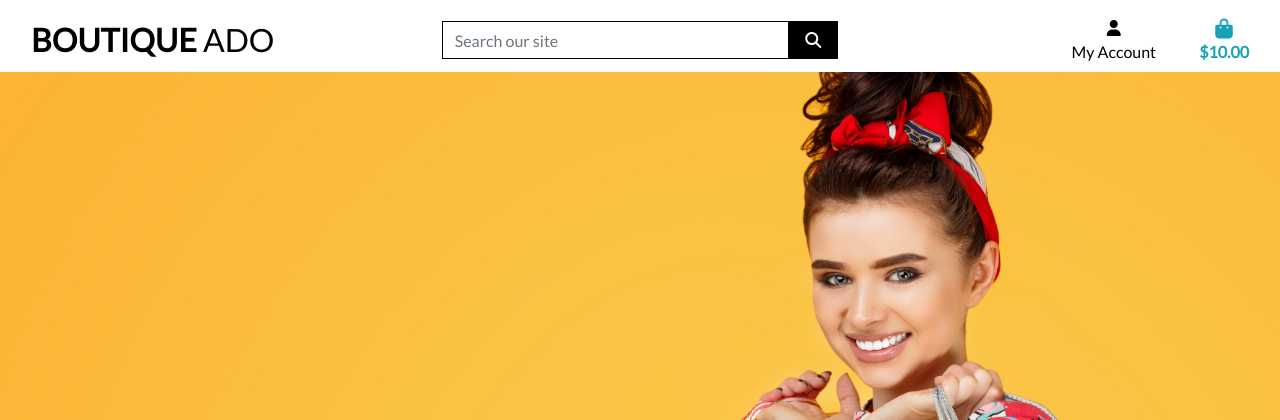
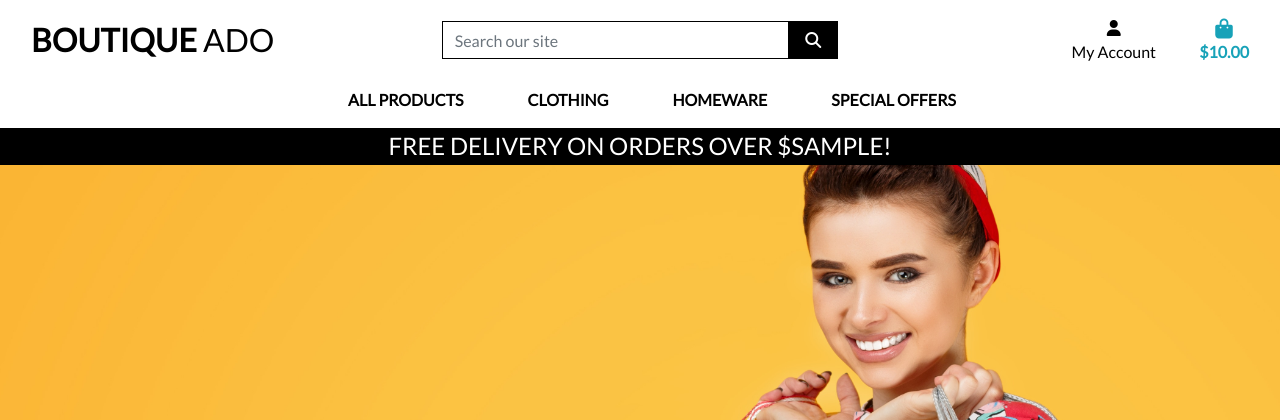
Before and after one commit to HobbesUnleashed/boutique_ado_v1, a Django app: template templates/base.html in a window 1280 px wide. Shown: the top 420 px of the page. Run offline with Django 3.2, Linux system fonts and the light colour scheme; the template is opened without the code that fills it: most values are stand-ins (such as "Sample title", 1, 10 or a date in 2020); some libraries are stand-ins or nearby versions.

Commit message:
Added mobile header and main navbar

```diff
--- a/static/css/base.css
+++ b/static/css/base.css
@@ -58,6 +58,10 @@ body {
     border: 1px solid black !important;
 }
 
+.bg-black {
+    background: #000 !important;
+}
+
 /* -------------------------------- Media Queries */
 
 /* Slightly larger container on xl screens */
--- a/templates/base.html
+++ b/templates/base.html
@@ -118,6 +118,26 @@
                 </ul>
             </div>
         </div>
+        <!-- A main navigation section (new row) beneath the search bar, site title and account info -->
+        <!-- Allows for a shrinking navigation and will be set using various extra methods (Check Onenote) -->
+        <!-- For smaller screens this creates the nav dropdown toggle and any additions within the 'includes' -->
+        <div class="row bg-white">
+            <nav class="navbar navbar-expand-lg navbar-light w-100">
+                <button class="navbar-toggler" type="button" data-toggle="collapse" data-target="#main-nav"
+                    aria-controls="main-nav" aria-expanded="false" aria-label="Toggle navigation">
+                    <span class="navbar-toggler-icon"></span>
+                </button>
+                {% include 'includes/mobile-top-header.html' %}
+                {% include 'includes/main-nav.html' %}
+            </nav>
+        </div>
+        <!-- Another row to incorporate the delivery banner-->
+        <div id="delivery-banner" class="row text-center">
+            <div class="col bg-black text-white">
+                <!-- Free_shipping_threshold variable will be setup separately -->
+                <h4 class="logo-font my-1">Free delivery on orders over ${{ free_shipping_threshold }}!</h4>
+            </div>
+        </div>
     </header>
 
     {% if messages %}
--- /dev/null
+++ b/templates/includes/main-nav.html
@@ -0,0 +1,60 @@
+<!-- ID of main-nav below links to the dropdown menu in the base.html page -->
+
+<div class="collapse navbar-collapse" id="main-nav">
+    <ul class="navbar-nav w-auto mx-auto">
+        <!-- Products dropdown - see all products at once or via the options listed -->
+        <li class="nav-item dropdown">
+            <a class="logo-font font-weight-bold nav-link text-black mr-5" href="#" id="all-products-link"
+                data-toggle="dropdown" aria-haspopup="true" aria-expanded="false">
+                All Products
+            </a>
+            <div class="dropdown-menu border-0" aria-labelledby="all-products-link">
+                <a href="" class="dropdown-item">By Price</a>
+                <a href="" class="dropdown-item ">By Rating</a>
+                <a href="" class="dropdown-item ">By Category</a>
+                <a href="" class="dropdown-item">All Products</a>
+            </div>
+        </li>
+
+        <!-- Clothing dropdown and options -->
+        <li class="nav-item dropdown">
+            <a class="logo-font font-weight-bold nav-link text-black mr-5" href="#" id="clothing-link"
+                data-toggle="dropdown" aria-haspopup="true" aria-expanded="false">
+                Clothing
+            </a>
+            <div class="dropdown-menu border-0" aria-labelledby="clothing-link">
+                <a href="" class="dropdown-item">Activewear &amp; Essentials</a>
+                <a href="" class="dropdown-item">Jeans</a>
+                <a href="" class="dropdown-item">Shirts</a>
+                <a href="" class="dropdown-item">All Clothing</a>
+            </div>
+        </li>
+
+        <!-- Homeware dropdown and options -->
+        <li class="nav-item dropdown">
+            <a class="logo-font font-weight-bold nav-link text-black mr-5" href="#" id="homeware-link"
+                data-toggle="dropdown" aria-haspopup="true" aria-expanded="false">
+                Homeware
+            </a>
+            <div class="dropdown-menu border-0" aria-labelledby="homeware-link">
+                <a href="" class="dropdown-item">Bed &amp; Bath</a>
+                <a href="" class="dropdown-item">Kitchen &amp; Dining</a>
+                <a href="" class="dropdown-item">All Homeware</a>
+            </div>
+        </li>
+
+        <!-- Special offers dropdown and options -->
+        <li class="nav-item dropdown">
+            <a class="logo-font font-weight-bold nav-link text-black" href="#" id="specials-link" data-toggle="dropdown"
+                aria-haspopup="true" aria-expanded="false">
+                Special Offers
+            </a>
+            <div class="dropdown-menu border-0" aria-labelledby="specials-link">
+                <a href="" class="dropdown-item">New Arrivals</a>
+                <a href="" class="dropdown-item">Deals</a>
+                <a href="" class="dropdown-item">Clearance</a>
+                <a href="" class="dropdown-item">All Specials</a>
+            </div>
+        </li>
+    </ul>
+</div>
--- /dev/null
+++ b/templates/includes/mobile-top-header.html
@@ -0,0 +1,71 @@
+<!-- Each list item has links similar to the base.html
+ Exception is that these are all hidden on larger screens and made into blocks
+ d-block d-lg-none -->
+
+
+<!-- Section to show a button for the search function -->
+<li class="list-inline-item">
+    <a class="text-black nav-link d-block d-lg-none" href="#" id="mobile-search" data-toggle="dropdown"
+        aria-haspopup="true" aria-expanded="false">
+        <div class="text-center">
+            <div><i class="fas fa-search fa-lg"></i></div>
+            <p class="my-0">Search</p>
+        </div>
+    </a>
+    <!-- Search function is now a dropdown and includes the form for searching -->
+    <div class="dropdown-menu border-0 w-100 p-3 rounded-0 my-0" aria-labelledby="mobile-search">
+        <form class="form" method="GET" action="">
+            <div class="input-group w-100">
+                <input class="form-control border border-black rounded-0" type="text" name="q"
+                    placeholder="Search our site">
+                <div class="input-group-append">
+                    <button class="form-control form-control btn btn-black border border-black rounded-0" type="submit">
+                        <span class="icon">
+                            <i class="fas fa-search"></i>
+                        </span>
+                    </button>
+                </div>
+            </div>
+        </form>
+    </div>
+</li>
+
+<!-- Section to show the Account button and info -->
+<li class="list-inline-item dropdown">
+    <a class="text-black nav-link d-block d-lg-none" href="#" id="user-options" data-toggle="dropdown"
+        aria-haspopup="true" aria-expanded="false">
+        <div class="text-center">
+            <div><i class="fas fa-user fa-lg"></i></div>
+            <p class="my-0">My Account</p>
+        </div>
+    </a>
+    <div class="dropdown-menu border-0" aria-labelledby="user-options">
+        {% if request.user.is_authenticated %}
+        {% if request.user.is_superuser %}
+        <a href="{% url 'account_logout' %}" class="dropdown-item">Product Management</a>
+        {% endif %}
+        <a href="" class="dropdown-item">My Profile</a>
+        <a href="{% url 'account_logout' %}" class="dropdown-item">Logout</a>
+        {% else %}
+        <a href="{% url 'account_signup' %}" class="dropdown-item">Register</a>
+        <a href="{% url 'account_login' %}" class="dropdown-item">Login</a>
+        {% endif %}
+    </div>
+</li>
+
+<!-- Section to show the shopping bag info -->
+<li class="list-inline-item">
+    <a class="{% if grand_total %}text-primary font-weight-bold{% else %}text-black{% endif %} nav-link d-block d-lg-none"
+        href="">
+        <div class="text-center">
+            <div><i class="fas fa-shopping-bag fa-lg"></i></div>
+            <p class="my-0">
+                {% if grand_total %}
+                ${{ grand_total|floatformat:2 }}
+                {% else %}
+                $0.00
+                {% endif %}
+            </p>
+        </div>
+    </a>
+</li>
```
